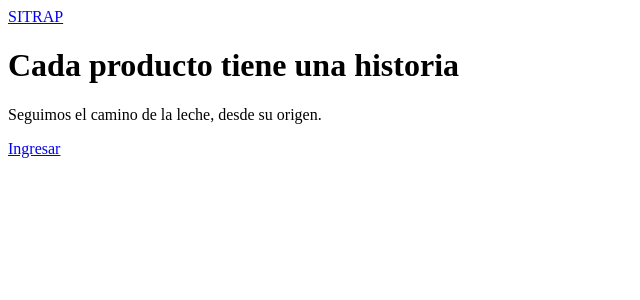
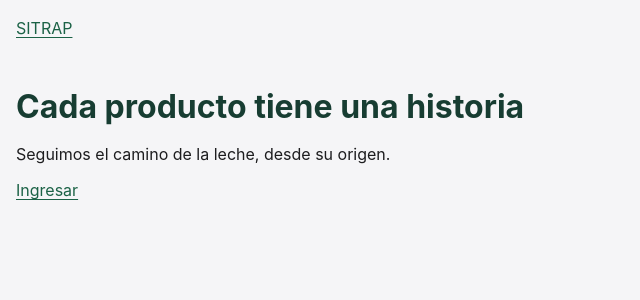
Before and after one commit to leonardopablo/SITRAP, a React (Vite) app in the folder frontend/: page / in a window 1280 px wide. Shown: the top 300 px of the page, without its empty margins (0-640 px from the left). Built offline with nearby package versions, Linux system fonts and the light colour scheme.

Commit message:
feat: crear base visual

```diff
--- a/frontend/src/App.tsx
+++ b/frontend/src/App.tsx
@@ -2,8 +2,9 @@ import { Link, Route, Routes } from 'react-router-dom'
 
 export function App() {
   return <>
+    <a className="skip-link" href="#contenido">Saltar al contenido</a>
     <header><Link to="/">SITRAP</Link></header>
-    <main>
+    <main id="contenido" tabIndex={-1}>
       <Routes>
         <Route path="/" element={<><h1>Cada producto tiene una historia</h1><p>Seguimos el camino de la leche, desde su origen.</p><Link to="/acceso">Ingresar</Link></>} />
         <Route path="/acceso" element={<><h1>Acceso a SITRAP</h1><p>El acceso estará disponible al implementar F05.</p><Link to="/">Volver al inicio</Link></>} />
--- /dev/null
+++ b/frontend/src/components/ui.tsx
@@ -0,0 +1,34 @@
+import { useEffect, useId, useRef, type ButtonHTMLAttributes, type InputHTMLAttributes, type ReactNode } from 'react'
+
+export function Button({ busy, variant = 'primary', children, disabled, ...props }: ButtonHTMLAttributes<HTMLButtonElement> & { busy?: boolean; variant?: 'primary' | 'secondary' | 'danger' }) {
+  return <button {...props} className={`button ${variant}`} disabled={disabled || busy} aria-busy={busy || undefined}>{children}</button>
+}
+
+export function Field({ label, error, help, id, ...props }: InputHTMLAttributes<HTMLInputElement> & { label: string; error?: string; help?: string }) {
+  const generated = useId()
+  const fieldId = id ?? generated
+  return <div className="field">
+    <label htmlFor={fieldId}>{label}</label>
+    <input {...props} id={fieldId} aria-invalid={!!error} aria-describedby={error ? `${fieldId}-error` : help ? `${fieldId}-help` : undefined} />
+    {help && <span id={`${fieldId}-help`} className="help">{help}</span>}
+    {error && <span id={`${fieldId}-error`} className="error">{error}</span>}
+  </div>
+}
+
+export function Notice({ children, tone = 'info' }: { children: ReactNode; tone?: 'info' | 'warning' | 'error' | 'success' }) {
+  return <div className={`notice ${tone}`} role={tone === 'error' ? 'alert' : 'status'}>{children}</div>
+}
+
+export function Dialog({ open, title, children, onClose }: { open: boolean; title: string; children: ReactNode; onClose: () => void }) {
+  const ref = useRef<HTMLDialogElement>(null)
+  const id = useId()
+  useEffect(() => {
+    if (!open) { ref.current?.close(); return }
+    const previous = document.activeElement as HTMLElement | null
+    ref.current?.showModal()
+    return () => { ref.current?.close(); previous?.focus() }
+  }, [open])
+  return <dialog ref={ref} aria-labelledby={id} onCancel={onClose}>
+    <h2 id={id}>{title}</h2>{children}<Button variant="secondary" onClick={onClose}>Cerrar</Button>
+  </dialog>
+}
--- a/frontend/src/main.tsx
+++ b/frontend/src/main.tsx
@@ -3,6 +3,7 @@ import ReactDOM from 'react-dom/client'
 import { BrowserRouter } from 'react-router-dom'
 import { QueryClient, QueryClientProvider } from '@tanstack/react-query'
 import { App } from './App'
+import './styles.css'
 
 const queryClient = new QueryClient({ defaultOptions: { queries: { retry: 1 } } })
 
--- /dev/null
+++ b/frontend/src/styles.css
@@ -0,0 +1,109 @@
+@import 'tailwindcss';
+
+:root {
+  --font-sans: -apple-system, BlinkMacSystemFont, 'Segoe UI', system-ui, sans-serif;
+  --color-primary: #237a57;
+  --color-primary-hover: #1b6246;
+  --color-on-primary: #ffffff;
+  --color-brand-ink: #173d32;
+  --color-text: #1d1d1f;
+  --color-text-secondary: #515159;
+  --color-accent: #f4c95d;
+  --color-brand-soft: #eaf5ee;
+  --color-background: #f5f5f7;
+  --color-surface: #ffffff;
+  --color-border-subtle: #d2d2d7;
+  --color-border-control: #8e8e93;
+  --color-info: #245ea8;
+  --color-info-soft: #eaf1fb;
+  --color-success: #237a57;
+  --color-warning: #805500;
+  --color-warning-soft: #fff3cd;
+  --color-danger: #b42318;
+  --color-danger-soft: #fdece9;
+  --color-focus: #245ea8;
+  --color-production-soft: var(--color-brand-soft);
+  --color-transport-soft: var(--color-info-soft);
+  --color-reception-soft: var(--color-warning-soft);
+  --text-xs: .75rem;
+  --text-sm: .875rem;
+  --text-base: 1rem;
+  --text-card: 1.25rem;
+  --text-section: 1.5rem;
+  --text-page: 2rem;
+  --text-quantity: 2.25rem;
+  --leading-body: 1.5;
+  --space-1: .25rem;
+  --space-2: .5rem;
+  --space-3: .75rem;
+  --space-4: 1rem;
+  --space-6: 1.5rem;
+  --space-8: 2rem;
+  --space-12: 3rem;
+  --space-16: 4rem;
+  --radius-control: .75rem;
+  --radius-card: 1rem;
+  --radius-panel: 1.5rem;
+  --radius-pill: 999px;
+  --control-height: 3rem;
+  --target-min: 2.75rem;
+  --content-max: 80rem;
+  --form-max: 45rem;
+  --motion-fast: 150ms;
+  --motion-normal: 200ms;
+  --motion-illustration: 500ms;
+  color-scheme: light;
+}
+
+@theme inline {
+  --color-brand: var(--color-primary);
+  --color-canvas: var(--color-background);
+  --color-ink: var(--color-text);
+  --font-sans: var(--font-sans);
+}
+
+* { box-sizing: border-box; }
+body { margin: 0; font-family: var(--font-sans); font-size: var(--text-base); line-height: var(--leading-body); color: var(--color-text); background: var(--color-background); }
+header, main { max-width: var(--content-max); margin-inline: auto; padding: var(--space-4); }
+header { display: flex; align-items: center; justify-content: space-between; gap: var(--space-4); flex-wrap: wrap; }
+h1 { font-size: var(--text-page); font-weight: 750; color: var(--color-brand-ink); line-height: 1.2; margin-block: var(--space-4); }
+h2 { font-size: var(--text-section); font-weight: 700; margin-block: var(--space-3); }
+h3 { font-size: var(--text-card); font-weight: 700; }
+p { margin-block: var(--space-3); }
+a { color: var(--color-primary-hover); text-underline-offset: .2em; text-decoration: underline; }
+a, button, input, select, textarea { touch-action: manipulation; }
+:focus-visible { outline: 3px solid var(--color-focus); outline-offset: 3px; }
+.button { display: inline-flex; align-items: center; justify-content: center; gap: var(--space-2); min-height: var(--control-height); padding: var(--space-3) var(--space-6); border: 1px solid transparent; border-radius: var(--radius-control); font: inherit; font-weight: 650; text-decoration: none; cursor: pointer; background: var(--color-primary); color: var(--color-on-primary); transition: background-color var(--motion-fast); }
+.button:hover:not(:disabled) { background: var(--color-primary-hover); }
+.button.secondary { background: var(--color-surface); border-color: var(--color-border-control); color: var(--color-brand-ink); }
+.button.secondary:hover:not(:disabled) { background: var(--color-brand-soft); }
+.button.danger { background: var(--color-danger); }
+.button:disabled { background: var(--color-background); color: var(--color-text-secondary); border-color: var(--color-border-control); cursor: not-allowed; }
+.card { background: var(--color-surface); border: 1px solid var(--color-border-subtle); border-radius: var(--radius-card); padding: var(--space-6); }
+.stack { display: grid; gap: var(--space-4); }
+.row { display: flex; align-items: center; flex-wrap: wrap; gap: var(--space-3); }
+.form { max-width: var(--form-max); }
+.field { display: grid; gap: var(--space-2); min-width: 0; }
+.field label { font-weight: 650; }
+.field input, .field select, .field textarea { width: 100%; min-height: var(--control-height); border: 1px solid var(--color-border-control); background: var(--color-surface); border-radius: var(--radius-control); padding: var(--space-3); font: inherit; }
+.field [aria-invalid='true'] { border-color: var(--color-danger); }
+.help { font-size: var(--text-sm); color: var(--color-text-secondary); }
+.error { color: var(--color-danger); }
+.notice { padding: var(--space-4); border-radius: var(--radius-control); background: var(--color-info-soft); color: var(--color-info); overflow-wrap: anywhere; }
+.notice.warning { background: var(--color-warning-soft); color: var(--color-warning); }
+.notice.error { background: var(--color-danger-soft); color: var(--color-danger); }
+.notice.success { background: var(--color-brand-soft); color: var(--color-success); }
+.badge { display: inline-block; padding: var(--space-1) var(--space-3); border-radius: var(--radius-pill); font-size: var(--text-sm); background: var(--color-brand-soft); color: var(--color-brand-ink); }
+.quantity { font-size: var(--text-quantity); font-variant-numeric: tabular-nums; font-weight: 750; }
+.skip-link { position: fixed; top: -100px; left: var(--space-4); z-index: 10; background: var(--color-surface); padding: var(--space-3); }
+.skip-link:focus { top: var(--space-4); }
+dialog { border: 1px solid var(--color-border-control); border-radius: var(--radius-card); padding: var(--space-6); max-width: min(90vw, var(--form-max)); margin: auto; }
+dialog::backdrop { background: #0008; }
+@media (max-width: 47.999rem) {
+  :root { --text-page: 1.75rem; --text-section: 1.375rem; }
+  .card { padding: var(--space-4); }
+}
+@media (prefers-reduced-motion: reduce) {
+  :root { --motion-fast: 0ms; --motion-normal: 0ms; --motion-illustration: 0ms; }
+}
+[data-reduce-motion='true'] { --motion-fast: 0ms; --motion-normal: 0ms; --motion-illustration: 0ms; }
--- a/frontend/vite.config.ts
+++ b/frontend/vite.config.ts
@@ -1,8 +1,9 @@
 import { defineConfig } from 'vitest/config'
 import react from '@vitejs/plugin-react'
+import tailwindcss from '@tailwindcss/vite'
 
 export default defineConfig({
-  plugins: [react()],
+  plugins: [react(), tailwindcss()],
   server: { proxy: { '/api/v1': 'http://127.0.0.1:8000' } },
   test: { globals: true, environment: 'jsdom', setupFiles: ['./src/test/setup.ts'], include: ['src/**/*.test.{ts,tsx}'] },
 })
```
Also changed, not shown: 2 other files (tests, documents, lock files or other folders).
